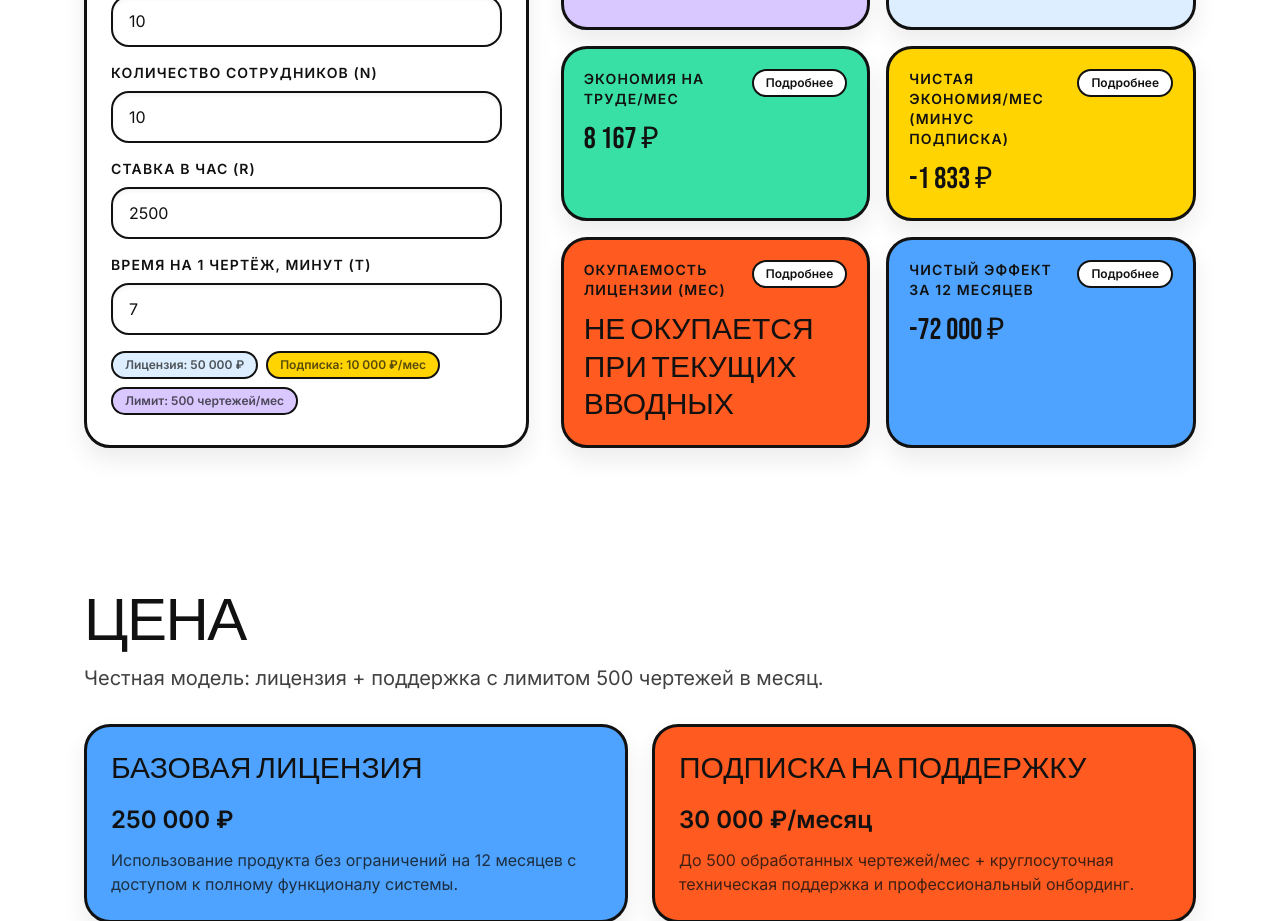
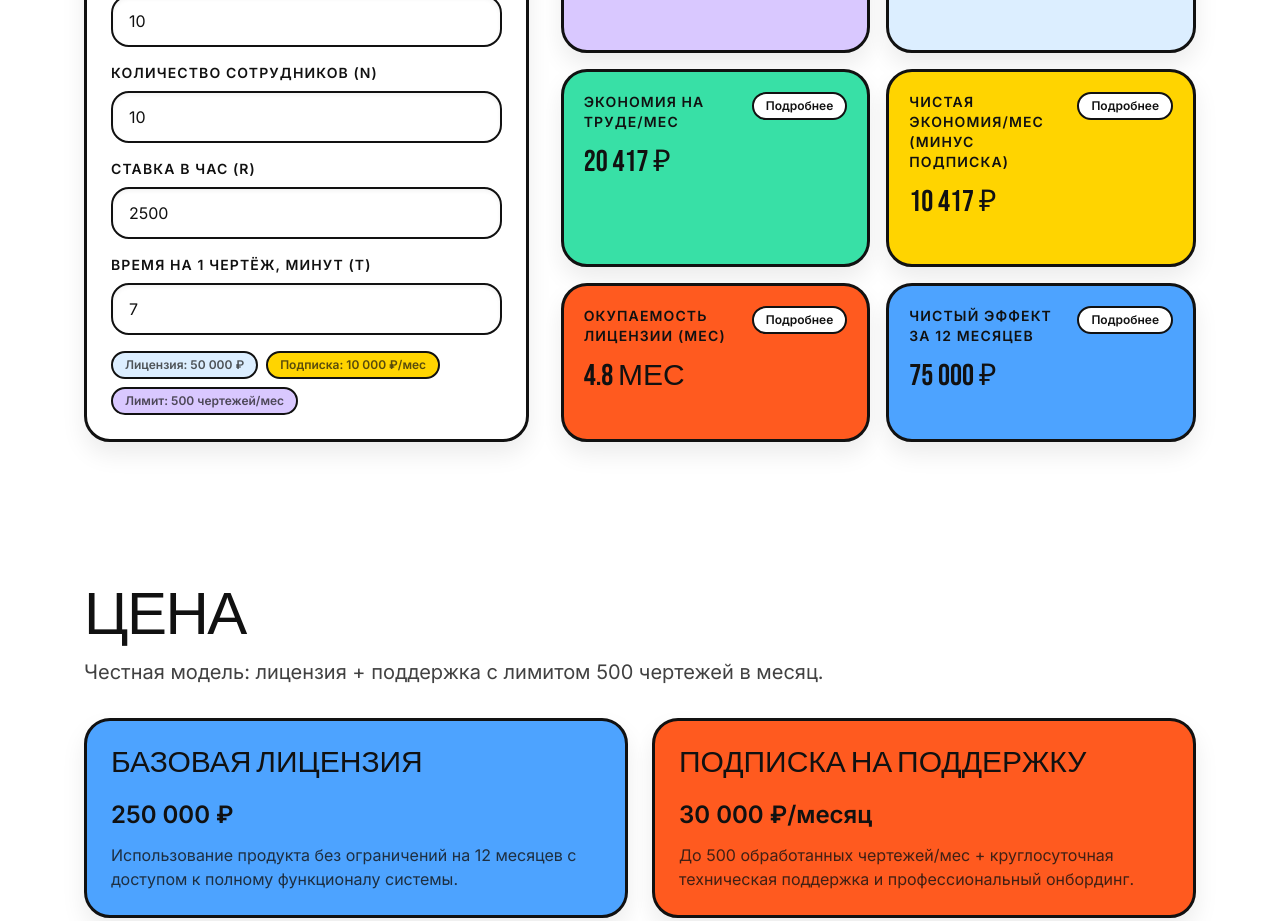
Before and after one commit to glebmorkovin/speccheck, a Next.js app: page / in a window 1280 px wide. Shown: the part 4160-5081 px from the top of the page. Built offline with nearby package versions, Linux system fonts and the light colour scheme; no server answers.

Commit message:
Allow higher numeric inputs in ROI calculator

```diff
--- a/components/RoiCalculator.tsx
+++ b/components/RoiCalculator.tsx
@@ -276,7 +276,7 @@
   const cleaned = raw.replace(/[^\d.,]/g, "").replace(",", ".");
   const num = parseFloat(cleaned);
   if (!Number.isFinite(num) || num <= 0) return fallback;
-  return Math.min(1000, num);
+  return Math.min(10_000_000, num);
 }
 
 function InfoButton({ onClick }: { onClick: () => void }) {
```
